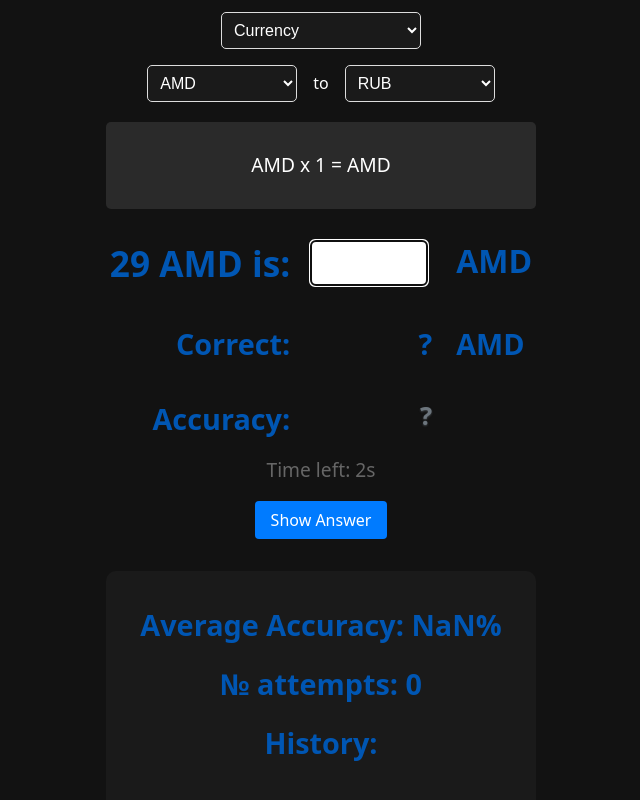
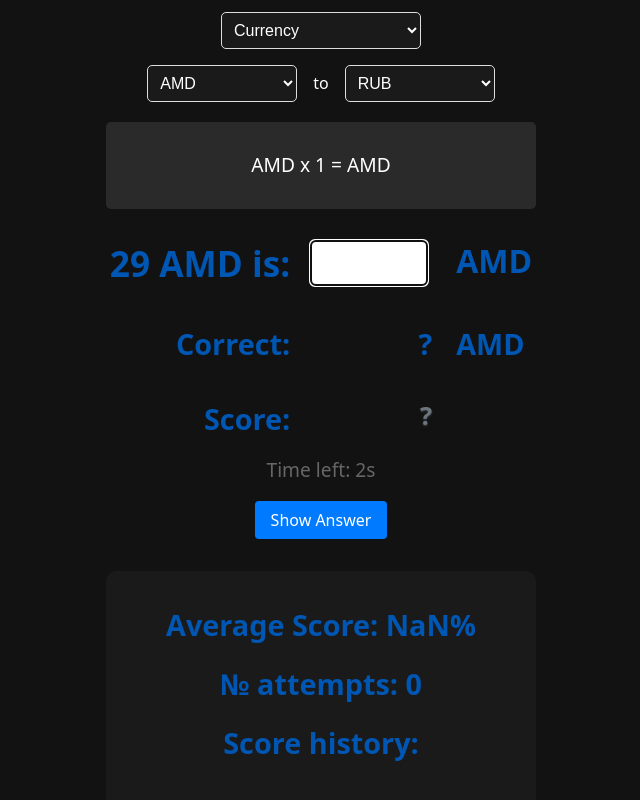
Before and after one commit to bonvara/voomeh, a React (Vite) app: page / in a window 1280 px wide. Shown: the part 200-1000 px from the top of the page, without its empty margins (319-959 px from the left). Built offline with nearby package versions, Linux system fonts and the light colour scheme.

Commit message:
refactor: update score display and history ordering
- Change accuracy to score terminology
- Fix history ordering to show newest first
- Update average score display to use integer values
- Improve code formatting and readability

```diff
--- a/src/components/QuizHistory.jsx
+++ b/src/components/QuizHistory.jsx
@@ -6,17 +6,20 @@ function QuizHistory({ accuracyHistory }) {
     accuracyHistory.reduce((acc, val) => acc + val, 0) / accuracyHistory.length;
   return (
     <div className="quiz-history">
-      <h2>Average Accuracy: {averageAccuracy.toFixed(2)}%</h2>
+      <h2>Average Score: {averageAccuracy.toFixed(0)}%</h2>
       <h2>№ attempts: {attempts}</h2>
-      <h2>History:</h2>
+      <h2>Score history:</h2>
       <div className="history-list">
-        {accuracyHistory.map((accuracy, index) => (
-          <div key={index}>
-            <p>
-              #{index + 1}: {accuracy}%
-            </p>
-          </div>
-        ))}
+        {accuracyHistory
+          .slice()
+          .reverse()
+          .map((accuracy, index) => (
+            <div key={index}>
+              <p>
+                #{attempts - index}: {accuracy}%
+              </p>
+            </div>
+          ))}
       </div>
     </div>
   );
--- a/src/components/QuizQuestion.jsx
+++ b/src/components/QuizQuestion.jsx
@@ -2,7 +2,12 @@ import { useState, useRef, useEffect } from "react";
 import Timer from "./Timer";
 import "./QuizQuestion.css";
 
-export default function QuizQuestion({ fromUnit, toUnit, conversionRate, onAccuracyChange }) {
+export default function QuizQuestion({
+  fromUnit,
+  toUnit,
+  conversionRate,
+  onAccuracyChange,
+}) {
   const inputRef = useRef(null);
   const [feedback, setFeedback] = useState(null);
   const [startingValue, setStartingValue] = useState(
@@ -26,7 +31,7 @@ export default function QuizQuestion({ fromUnit, toUnit, conversionRate, onAccur
     );
     console.log(accuracyScore);
     setFeedback({
-      correct: correctAnswer.toFixed(2),
+      correct: correctAnswer,
       accuracyScore: accuracyScore,
     });
     onAccuracyChange?.(accuracyScore); // Pass accuracyScore to parent
@@ -69,7 +74,7 @@ export default function QuizQuestion({ fromUnit, toUnit, conversionRate, onAccur
         <h2>{feedback ? feedback.correct : "?"}</h2>
         <h2>{toUnit}</h2>
         {/* Row 3 */}
-        <h2>Accuracy:</h2>
+        <h2>Score:</h2>
         <h2
           className={`accuracy ${
             feedback?.accuracyScore >= 90
```
